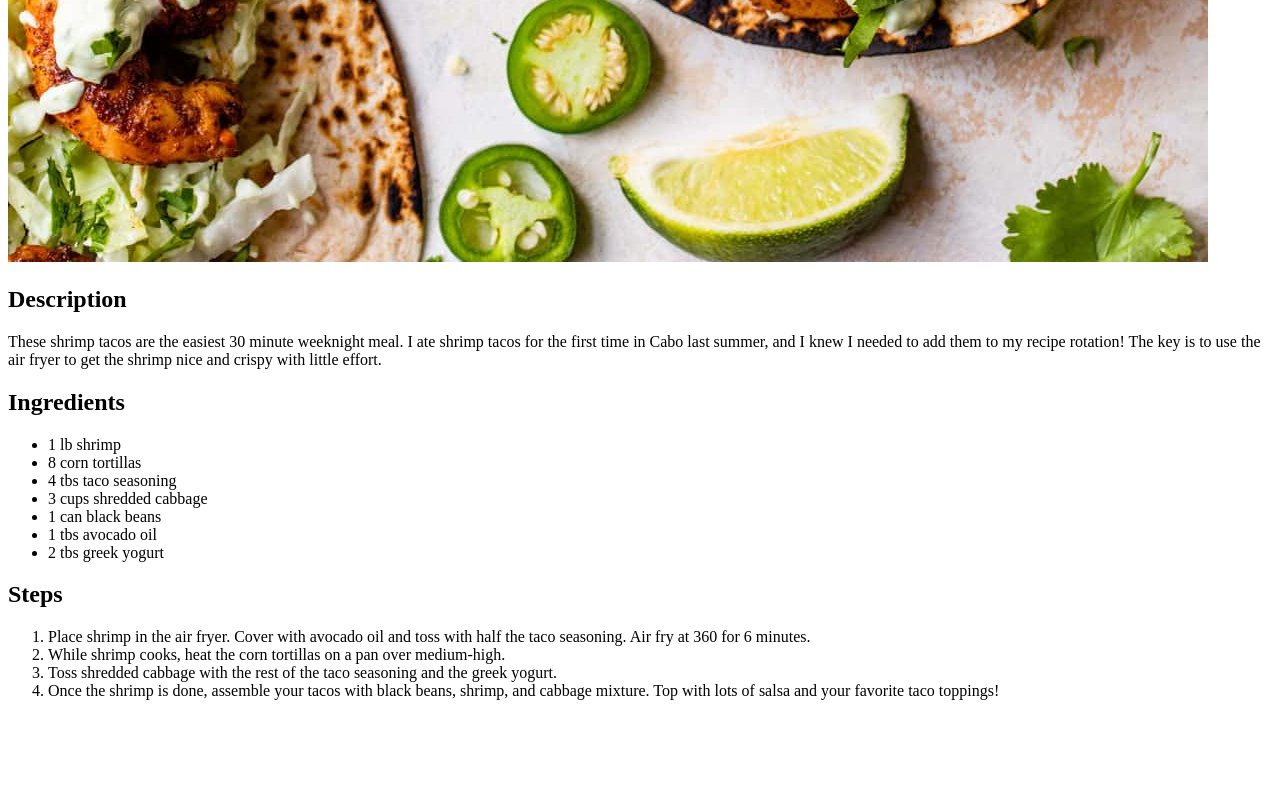
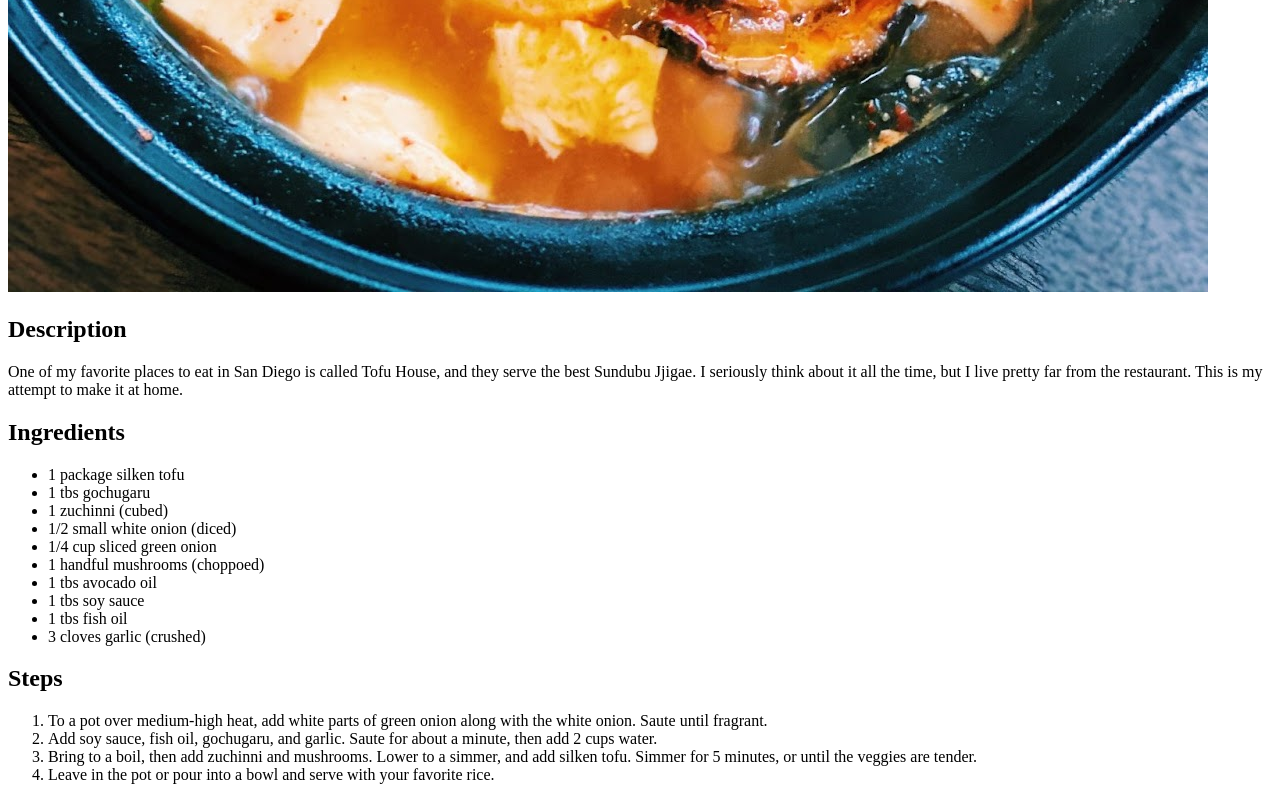
Before and after one commit to myrmanshelby/odin-recipes, a plain HTML site: page recipes/sundubu-jjigae.html in a window 1280 px wide. Shown: the part 1388-2188 px from the top of the page. Before the commit the page ends 2104 px from the top, so only its background shows below. Drawn offline with Linux system fonts and the light colour scheme.

Commit message:
Added recipe content to smoothie and sundubu-jjigae
Changed to add the correct ingredients, steps, images, and
description based on the corresponding recipes

```diff
--- a/recipes/sundubu-jjigae.html
+++ b/recipes/sundubu-jjigae.html
@@ -5,44 +5,49 @@
     <title>Shrimp Tacos</title>
   </head>
   <body>
-    <h1>Shrimp Tacos</h1>
-    <img src="../images/shrimp-tacos.jpg" alt="Three delicious shrimp tacos" />
+    <h1>Sundubu Jjigae</h1>
+    <img
+      src="../images/sundubu-jjigae.jpg"
+      alt="A steamy bowl of boiled tofu stew"
+    />
     <h2>Description</h2>
     <p>
-      These shrimp tacos are the easiest 30 minute weeknight meal. I ate shrimp
-      tacos for the first time in Cabo last summer, and I knew I needed to add
-      them to my recipe rotation! The key is to use the air fryer to get the
-      shrimp nice and crispy with little effort.
+      One of my favorite places to eat in San Diego is called Tofu House, and
+      they serve the best Sundubu Jjigae. I seriously think about it all the
+      time, but I live pretty far from the restaurant. This is my attempt to
+      make it at home.
     </p>
 
     <h2>Ingredients</h2>
     <ul>
-      <li>1 lb shrimp</li>
-      <li>8 corn tortillas</li>
-      <li>4 tbs taco seasoning</li>
-      <li>3 cups shredded cabbage</li>
-      <li>1 can black beans</li>
+      <li>1 package silken tofu</li>
+      <li>1 tbs gochugaru</li>
+      <li>1 zuchinni (cubed)</li>
+      <li>1/2 small white onion (diced)</li>
+      <li>1/4 cup sliced green onion</li>
+      <li>1 handful mushrooms (choppoed)</li>
       <li>1 tbs avocado oil</li>
-      <li>2 tbs greek yogurt</li>
+      <li>1 tbs soy sauce</li>
+      <li>1 tbs fish oil</li>
+      <li>3 cloves garlic (crushed)</li>
     </ul>
 
     <h2>Steps</h2>
     <ol>
       <li>
-        Place shrimp in the air fryer. Cover with avocado oil and toss with half
-        the taco seasoning. Air fry at 360 for 6 minutes.
+        To a pot over medium-high heat, add white parts of green onion along
+        with the white onion. Saute until fragrant.
       </li>
       <li>
-        While shrimp cooks, heat the corn tortillas on a pan over medium-high.
+        Add soy sauce, fish oil, gochugaru, and garlic. Saute for about a
+        minute, then add 2 cups water.
       </li>
       <li>
-        Toss shredded cabbage with the rest of the taco seasoning and the greek
-        yogurt.
+        Bring to a boil, then add zuchinni and mushrooms. Lower to a simmer, and
+        add silken tofu. Simmer for 5 minutes, or until the veggies are tender.
       </li>
       <li>
-        Once the shrimp is done, assemble your tacos with black beans, shrimp,
-        and cabbage mixture. Top with lots of salsa and your favorite taco
-        toppings!
+        Leave in the pot or pour into a bowl and serve with your favorite rice.
       </li>
     </ol>
   </body>
```
Also changed, not shown: recipes/smoothie.html (+19 -28 lines).
